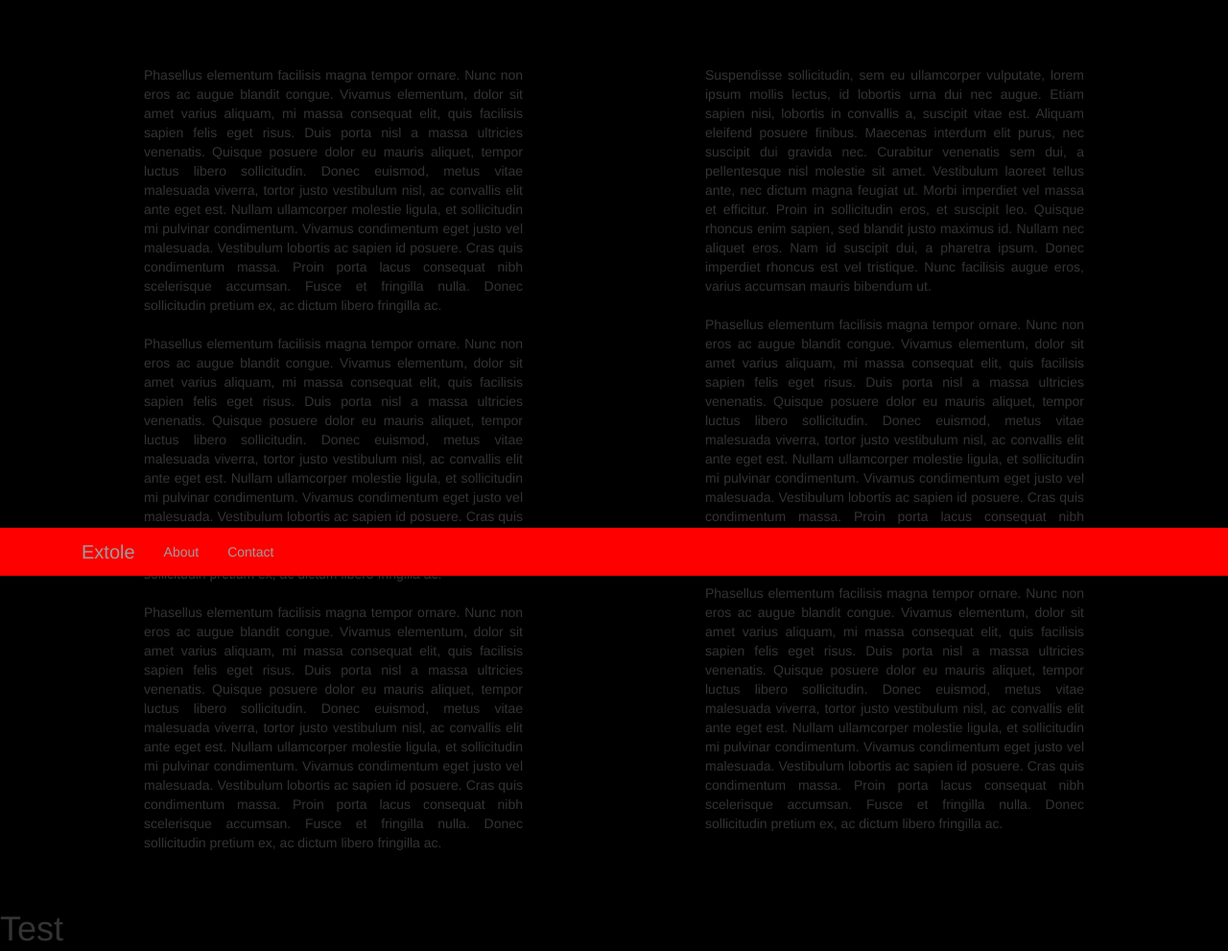
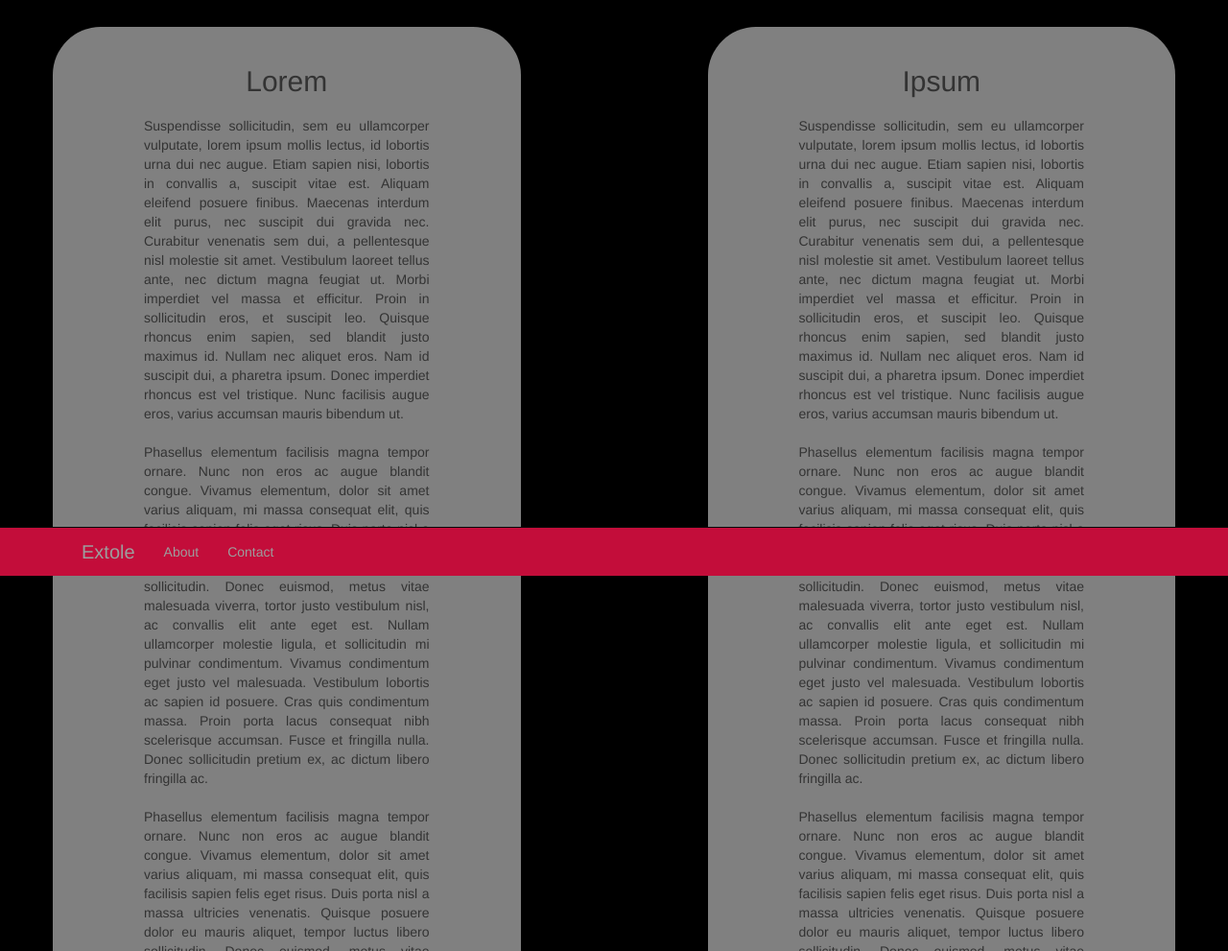
Before and after one commit to GregOSF/extole-excercise, a plain HTML site: page index.html in a window 1280 px wide. Shown: the part 200-1191 px from the top of the page at 96% size. Drawn offline with nearby package versions, Linux system fonts and the light colour scheme.

Commit message:
Add animations, modify footer and code cleanup

```diff
--- a/index.html
+++ b/index.html
@@ -6,19 +6,18 @@
     <meta name="viewport" content="width=device-width, initial-scale=1">
     <meta name="description" content="">
     <meta name="author" content="">
+
     <title>Extole Exercise</title>
-
 
     <!-- Bootstrap Core CSS -->
     <link href="https://maxcdn.bootstrapcdn.com/bootstrap/3.3.5/css/bootstrap.min.css" rel="stylesheet">
     <!-- animate.css -->
     <link rel="stylesheet" type="text/css" href="https://cdnjs.cloudflare.com/ajax/libs/animate.css/3.4.0/animate.min.css">
 
-    <link href='https://fonts.googleapis.com/css?family=Indie+Flower' rel='stylesheet' type='text/css'>
-    <!-- Custom CSS -->
-    <link rel="stylesheet" href="public\styles\styles.css" type="text/css">
 </head>
 <body style="background-color: black">
+
+    <!-- Jumbotron holding logo -->
     <div class="container">
         <div class="jumbotron" style="background-color: black;">
             <div class="row">
@@ -32,22 +31,29 @@
             </div>
         </div>
     </div>
+
+    <!-- Panel Content -->
     <div class="container">
-        <div class="row text-center">
-            <div class="col-lg-6" style="padding: 20px;">
-                <p style="margin: 20px 75px 20px 75px;" class="text-justify"> Phasellus elementum facilisis magna tempor ornare. Nunc non eros ac augue blandit congue. Vivamus elementum, dolor sit amet varius aliquam, mi massa consequat elit, quis facilisis sapien felis eget risus. Duis porta nisl a massa ultricies venenatis. Quisque posuere dolor eu mauris aliquet, tempor luctus libero sollicitudin. Donec euismod, metus vitae malesuada viverra, tortor justo vestibulum nisl, ac convallis elit ante eget est. Nullam ullamcorper molestie ligula, et sollicitudin mi pulvinar condimentum. Vivamus condimentum eget justo vel malesuada. Vestibulum lobortis ac sapien id posuere. Cras quis condimentum massa. Proin porta lacus consequat nibh scelerisque accumsan. Fusce et fringilla nulla. Donec sollicitudin pretium ex, ac dictum libero fringilla ac.</p>
-                <p style="margin: 20px 75px 20px 75px;" class="text-justify"> Phasellus elementum facilisis magna tempor ornare. Nunc non eros ac augue blandit congue. Vivamus elementum, dolor sit amet varius aliquam, mi massa consequat elit, quis facilisis sapien felis eget risus. Duis porta nisl a massa ultricies venenatis. Quisque posuere dolor eu mauris aliquet, tempor luctus libero sollicitudin. Donec euismod, metus vitae malesuada viverra, tortor justo vestibulum nisl, ac convallis elit ante eget est. Nullam ullamcorper molestie ligula, et sollicitudin mi pulvinar condimentum. Vivamus condimentum eget justo vel malesuada. Vestibulum lobortis ac sapien id posuere. Cras quis condimentum massa. Proin porta lacus consequat nibh scelerisque accumsan. Fusce et fringilla nulla. Donec sollicitudin pretium ex, ac dictum libero fringilla ac.</p>
-                <p style="margin: 20px 75px 20px 75px;" class="text-justify"> Phasellus elementum facilisis magna tempor ornare. Nunc non eros ac augue blandit congue. Vivamus elementum, dolor sit amet varius aliquam, mi massa consequat elit, quis facilisis sapien felis eget risus. Duis porta nisl a massa ultricies venenatis. Quisque posuere dolor eu mauris aliquet, tempor luctus libero sollicitudin. Donec euismod, metus vitae malesuada viverra, tortor justo vestibulum nisl, ac convallis elit ante eget est. Nullam ullamcorper molestie ligula, et sollicitudin mi pulvinar condimentum. Vivamus condimentum eget justo vel malesuada. Vestibulum lobortis ac sapien id posuere. Cras quis condimentum massa. Proin porta lacus consequat nibh scelerisque accumsan. Fusce et fringilla nulla. Donec sollicitudin pretium ex, ac dictum libero fringilla ac.</p>
-            </div>
-            <div class="col-lg-6" style="padding: 20px;">
+        <div class="row text-center animated fadeInUp" style="padding-bottom: 100px">
+            <div class="col-lg-5" style="padding: 20px; background-color: rgba(255,255,255,0.5); border-radius: 50px;">
+               <h2> Lorem </h2>
                <p style="margin: 20px 75px 20px 75px;" class="text-justify"> Suspendisse sollicitudin, sem eu ullamcorper vulputate, lorem ipsum mollis lectus, id lobortis urna dui nec augue. Etiam sapien nisi, lobortis in convallis a, suscipit vitae est. Aliquam eleifend posuere finibus. Maecenas interdum elit purus, nec suscipit dui gravida nec. Curabitur venenatis sem dui, a pellentesque nisl molestie sit amet. Vestibulum laoreet tellus ante, nec dictum magna feugiat ut. Morbi imperdiet vel massa et efficitur. Proin in sollicitudin eros, et suscipit leo. Quisque rhoncus enim sapien, sed blandit justo maximus id. Nullam nec aliquet eros. Nam id suscipit dui, a pharetra ipsum. Donec imperdiet rhoncus est vel tristique. Nunc facilisis augue eros, varius accumsan mauris bibendum ut.</p>
                 <p style="margin: 20px 75px 20px 75px;" class="text-justify"> Phasellus elementum facilisis magna tempor ornare. Nunc non eros ac augue blandit congue. Vivamus elementum, dolor sit amet varius aliquam, mi massa consequat elit, quis facilisis sapien felis eget risus. Duis porta nisl a massa ultricies venenatis. Quisque posuere dolor eu mauris aliquet, tempor luctus libero sollicitudin. Donec euismod, metus vitae malesuada viverra, tortor justo vestibulum nisl, ac convallis elit ante eget est. Nullam ullamcorper molestie ligula, et sollicitudin mi pulvinar condimentum. Vivamus condimentum eget justo vel malesuada. Vestibulum lobortis ac sapien id posuere. Cras quis condimentum massa. Proin porta lacus consequat nibh scelerisque accumsan. Fusce et fringilla nulla. Donec sollicitudin pretium ex, ac dictum libero fringilla ac.</p>
                 <p style="margin: 20px 75px 20px 75px;" class="text-justify"> Phasellus elementum facilisis magna tempor ornare. Nunc non eros ac augue blandit congue. Vivamus elementum, dolor sit amet varius aliquam, mi massa consequat elit, quis facilisis sapien felis eget risus. Duis porta nisl a massa ultricies venenatis. Quisque posuere dolor eu mauris aliquet, tempor luctus libero sollicitudin. Donec euismod, metus vitae malesuada viverra, tortor justo vestibulum nisl, ac convallis elit ante eget est. Nullam ullamcorper molestie ligula, et sollicitudin mi pulvinar condimentum. Vivamus condimentum eget justo vel malesuada. Vestibulum lobortis ac sapien id posuere. Cras quis condimentum massa. Proin porta lacus consequat nibh scelerisque accumsan. Fusce et fringilla nulla. Donec sollicitudin pretium ex, ac dictum libero fringilla ac.</p>
             </div>
+            <div class="col-lg-2">
+            </div>
+            <div class="col-lg-5" style="padding: 20px; background-color: rgba(255,255,255,0.5); border-radius: 50px;">
+                <h2> Ipsum </h2>
+                <p style="margin: 20px 75px 20px 75px;" class="text-justify"> Suspendisse sollicitudin, sem eu ullamcorper vulputate, lorem ipsum mollis lectus, id lobortis urna dui nec augue. Etiam sapien nisi, lobortis in convallis a, suscipit vitae est. Aliquam eleifend posuere finibus. Maecenas interdum elit purus, nec suscipit dui gravida nec. Curabitur venenatis sem dui, a pellentesque nisl molestie sit amet. Vestibulum laoreet tellus ante, nec dictum magna feugiat ut. Morbi imperdiet vel massa et efficitur. Proin in sollicitudin eros, et suscipit leo. Quisque rhoncus enim sapien, sed blandit justo maximus id. Nullam nec aliquet eros. Nam id suscipit dui, a pharetra ipsum. Donec imperdiet rhoncus est vel tristique. Nunc facilisis augue eros, varius accumsan mauris bibendum ut.</p>
+                <p style="margin: 20px 75px 20px 75px;" class="text-justify"> Phasellus elementum facilisis magna tempor ornare. Nunc non eros ac augue blandit congue. Vivamus elementum, dolor sit amet varius aliquam, mi massa consequat elit, quis facilisis sapien felis eget risus. Duis porta nisl a massa ultricies venenatis. Quisque posuere dolor eu mauris aliquet, tempor luctus libero sollicitudin. Donec euismod, metus vitae malesuada viverra, tortor justo vestibulum nisl, ac convallis elit ante eget est. Nullam ullamcorper molestie ligula, et sollicitudin mi pulvinar condimentum. Vivamus condimentum eget justo vel malesuada. Vestibulum lobortis ac sapien id posuere. Cras quis condimentum massa. Proin porta lacus consequat nibh scelerisque accumsan. Fusce et fringilla nulla. Donec sollicitudin pretium ex, ac dictum libero fringilla ac.</p>
+                <p style="margin: 20px 75px 20px 75px;" class="text-justify"> Phasellus elementum facilisis magna tempor ornare. Nunc non eros ac augue blandit congue. Vivamus elementum, dolor sit amet varius aliquam, mi massa consequat elit, quis facilisis sapien felis eget risus. Duis porta nisl a massa ultricies venenatis. Quisque posuere dolor eu mauris aliquet, tempor luctus libero sollicitudin. Donec euismod, metus vitae malesuada viverra, tortor justo vestibulum nisl, ac convallis elit ante eget est. Nullam ullamcorper molestie ligula, et sollicitudin mi pulvinar condimentum. Vivamus condimentum eget justo vel malesuada. Vestibulum lobortis ac sapien id posuere. Cras quis condimentum massa. Proin porta lacus consequat nibh scelerisque accumsan. Fusce et fringilla nulla. Donec sollicitudin pretium ex, ac dictum libero fringilla ac.</p>
+            </div>
+        </div>
 
-        </div>
+        <!-- Footer Content -->
         <footer>
-            <div class="navbar navbar-inverse navbar-fixed-bottom"  style="background-color: red">
+            <div class="navbar navbar-inverse navbar-fixed-bottom" style="background-color: #c30d3a;">
                 <div class="container">
                     <div class="navbar-collapse collapse" id="footer-body">
                         <ul class="nav navbar-nav">
@@ -62,15 +68,13 @@
         </footer>
     </div>
 
-    <h1>Test</h1>
-
-
-
+    <!-- SCRIPTS -->
     <!-- jQuery -->
     <script src="https://cdnjs.cloudflare.com/ajax/libs/jquery/3.0.0-alpha1/jquery.min.js"></script>
     <!-- Bootstrap Core JavaScript -->
     <script src="https://cdnjs.cloudflare.com/ajax/libs/twitter-bootstrap/4.0.0-alpha/js/bootstrap.min.js"></script>
-
-
+    <script type="text/javascript">
+        console.log("I really want to work at Extole! :)")
+    </script>
 </body>
 </html>
```
Lines whose indentation alone changed are shown as unchanged.
